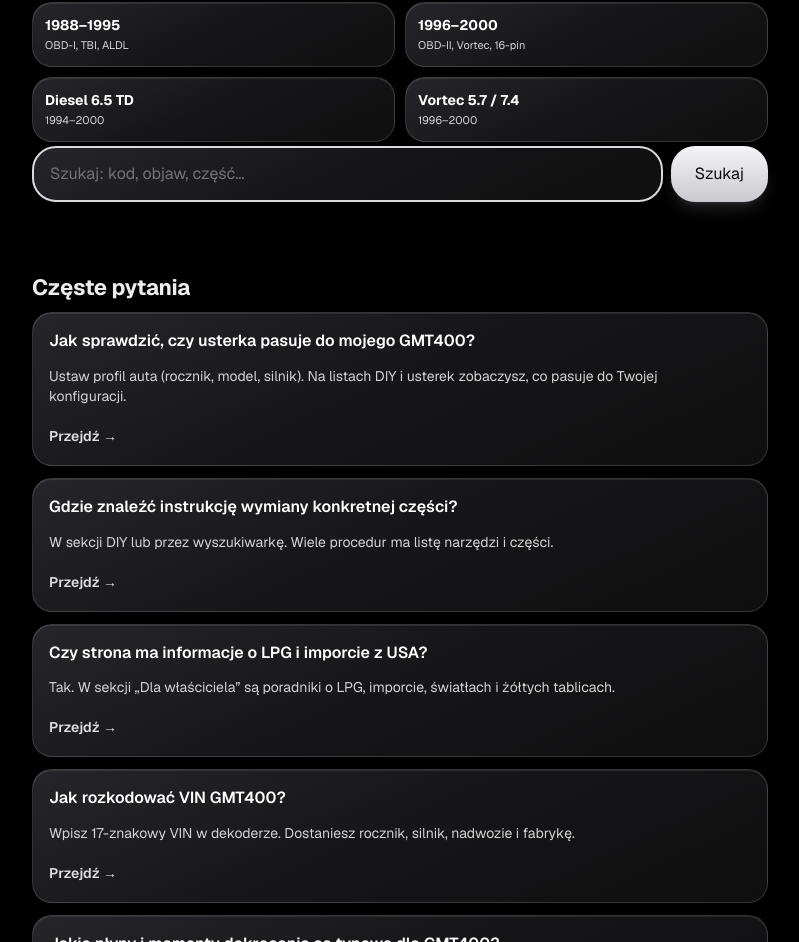
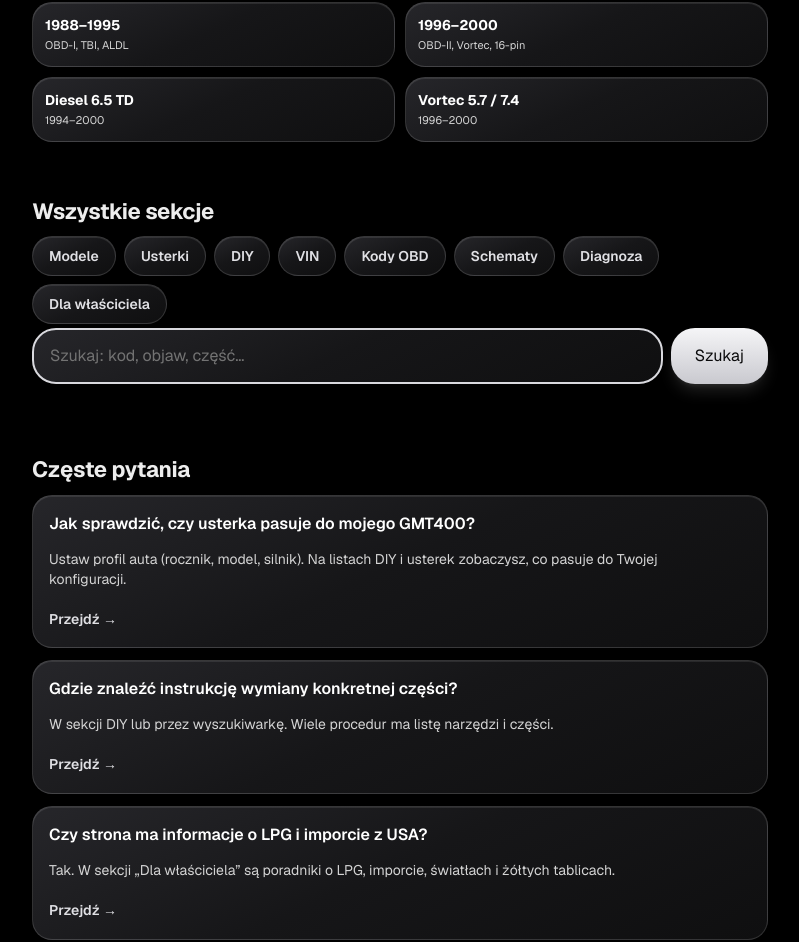
Before and after one commit to tsrc4mm9gg-netizen/gmt400-app, a Next.js app: page / in a window 1280 px wide. Shown: the part 6056-6998 px from the top of the page, without its empty margins (240-1039 px from the left). Built offline with nearby package versions, Linux system fonts and the light colour scheme.

Commit message:
feat: add all sections quick links on homepage

```diff
--- a/src/app/HomeHero.tsx
+++ b/src/app/HomeHero.tsx
@@ -24,6 +24,7 @@ import HomeQuickActions from './HomeQuickActions';
 import HomeSafety from './HomeSafety';
 import HomeAbout from './HomeAbout';
 import HomeYearRange from './HomeYearRange';
+import HomeLinks from './HomeLinks';
 import HomeFAQ from './HomeFAQ';
 import SymptomSearch from './SymptomSearch';
 
@@ -74,6 +75,7 @@ export default function HomeHero() {
       <HomeSafety />
       <HomeAbout />
       <HomeYearRange />
+      <HomeLinks />
       <div className="pt-1"><HomeSearch /></div>
       <HomeFAQ />
       <CategoryGrid />
--- /dev/null
+++ b/src/app/HomeLinks.tsx
@@ -0,0 +1,29 @@
+import Link from 'next/link';
+
+const LINKS = [
+  { label: 'Modele', href: '/modele' },
+  { label: 'Usterki', href: '/usterki' },
+  { label: 'DIY', href: '/diy' },
+  { label: 'VIN', href: '/vin' },
+  { label: 'Kody OBD', href: '/kody-obd' },
+  { label: 'Schematy', href: '/schematy' },
+  { label: 'Diagnoza', href: '/diagnoza' },
+  { label: 'Dla właściciela', href: '/dla-wlasciciela' },
+];
+
+export default function HomeLinks() {
+  return (
+    <section aria-labelledby="home-links-title" className="px-4 pt-6">
+      <h2 id="home-links-title" className="text-xl font-bold text-white">Wszystkie sekcje</h2>
+      <ul className="mt-3 flex flex-wrap gap-2">
+        {LINKS.map(link => (
+          <li key={link.href}>
+            <Link href={link.href} className="inline-flex min-h-10 items-center rounded-full border border-white/15 bg-neutral-900 px-4 text-sm font-semibold text-silver-300 transition hover:border-silver-500">
+              {link.label}
+            </Link>
+          </li>
+        ))}
+      </ul>
+    </section>
+  );
+}
```
